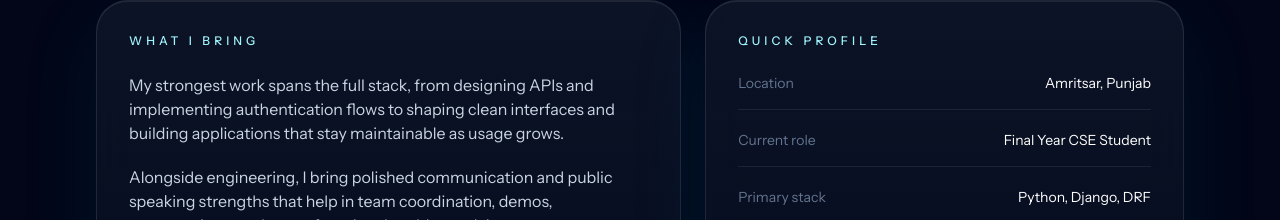
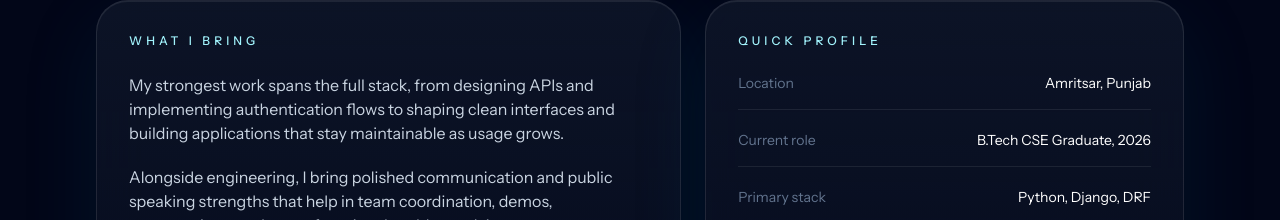
Before and after one commit to AkshitaChadha/Portfolio, a React (Vite) app: page / in a window 1280 px wide. Shown: the part 1597-1817 px from the top of the page. Built offline with nearby package versions, Linux system fonts and the light colour scheme.

Commit message:
Edited details

```diff
--- a/src/App.jsx
+++ b/src/App.jsx
@@ -488,7 +488,7 @@ function App() {
                   </div>
                   <div className="flex items-start justify-between gap-4 border-b border-white/8 pb-4">
                     <dt className="text-slate-500">Current role</dt>
-                    <dd className="text-right text-white">Final Year CSE Student</dd>
+                    <dd className="text-right text-white">B.Tech CSE Graduate, 2026</dd>
                   </div>
                   <div className="flex items-start justify-between gap-4 border-b border-white/8 pb-4">
                     <dt className="text-slate-500">Primary stack</dt>
```
